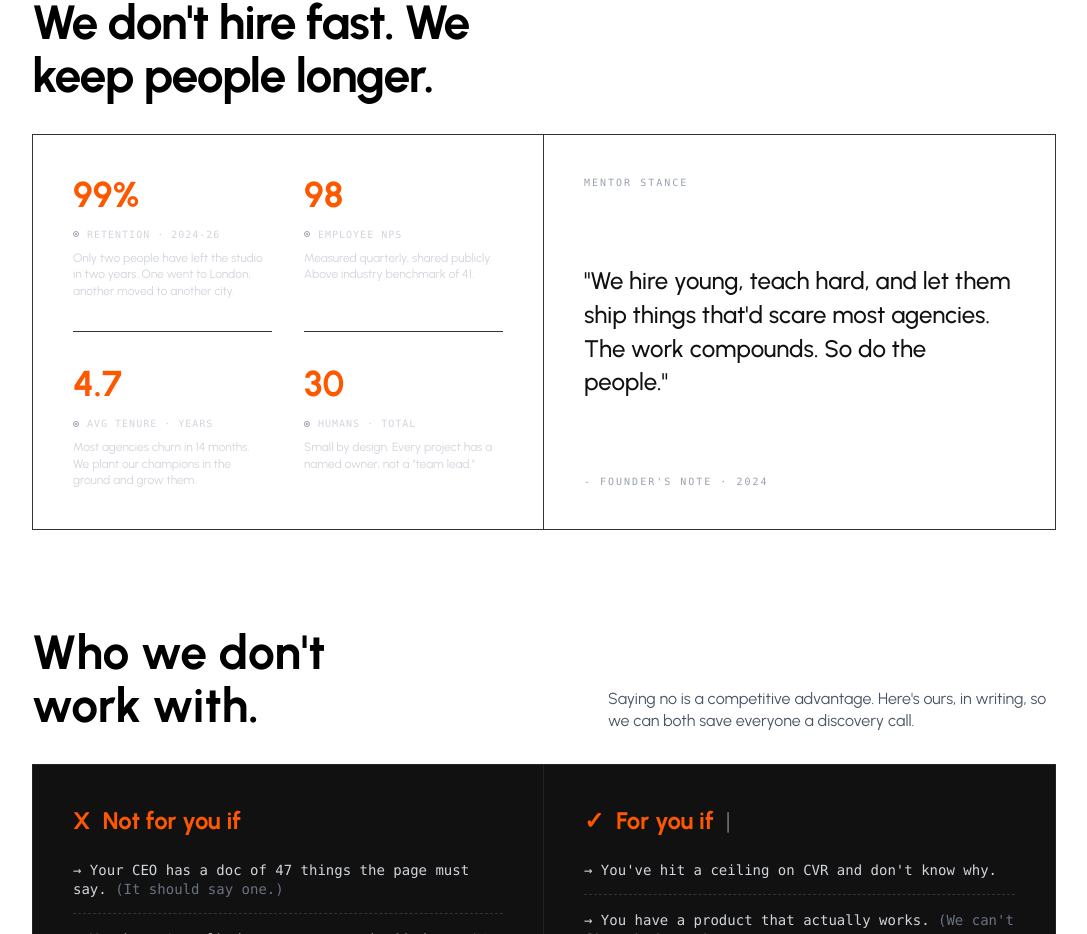
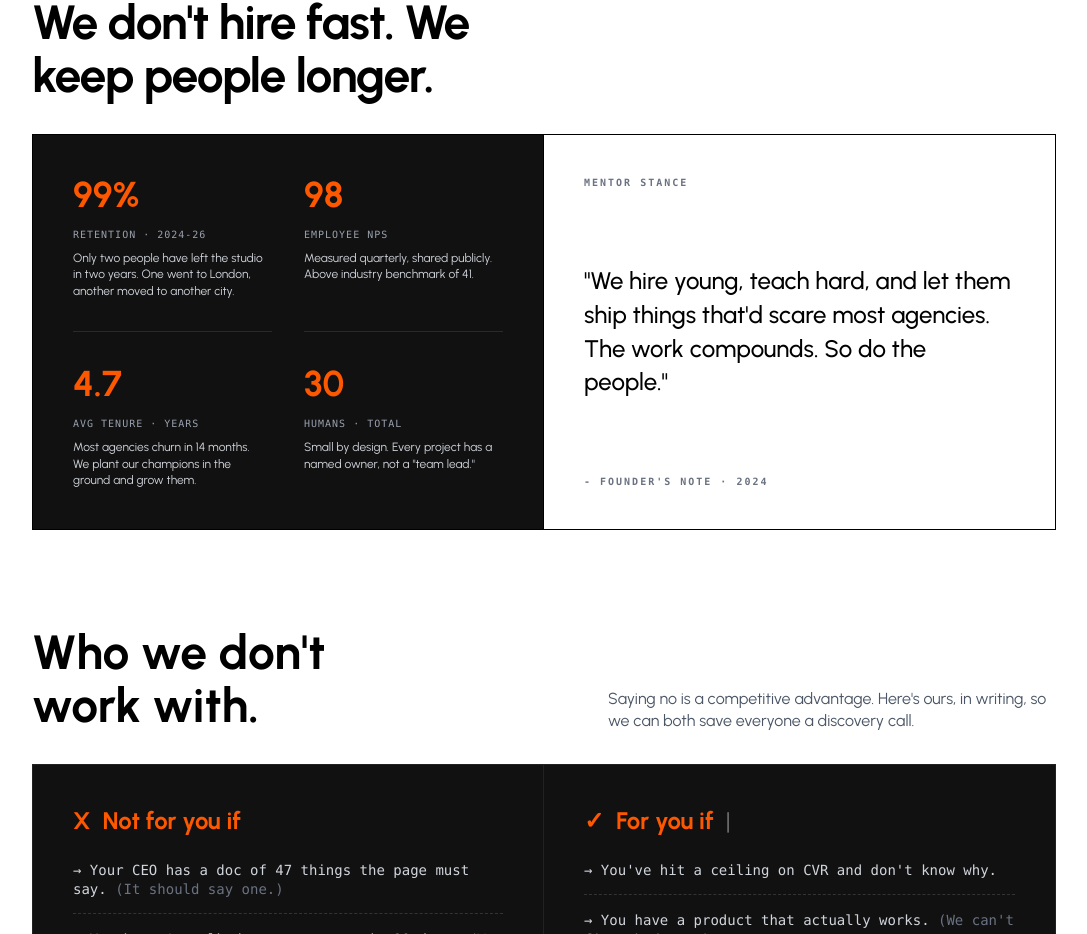
Before and after one commit to Vivekkrguptajio/scaloMatrix, a React (Vite) app in the folder commerce/: page / in a window 1280 px wide. Shown: the part 10126-11060 px from the top of the page, without its empty margins (96-1183 px from the left). Built offline with nearby package versions, Linux system fonts and the light colour scheme.

Commit message:
style: fix font contrast and colors in HiringPhilosophy stats section

```diff
--- a/commerce/src/components/HiringPhilosophy.jsx
+++ b/commerce/src/components/HiringPhilosophy.jsx
@@ -13,20 +13,17 @@ const HiringPhilosophy = () => {
         </div>
 
         {/* Main Card */}
-        <div className="flex flex-col lg:flex-row border border-[#333]">
+        <div className="flex flex-col lg:flex-row border border-black">
 
-          {/* Left Column (Stats) */}
-          <div className="w-full lg:w-1/2 p-6 md:p-8 lg:p-10 border-b lg:border-b-0 lg:border-r border-[#333]">
+          {/* Left Column (Stats) - Dark Background for High Contrast */}
+          <div className="w-full lg:w-1/2 p-6 md:p-8 lg:p-10 bg-[#111111] text-white border-b lg:border-b-0 lg:border-r border-black">
             <div className="grid grid-cols-1 md:grid-cols-2 gap-x-8">
 
               {/* Stat 1 */}
-              <div className="border-b border-[#333] pb-6 mb-6 md:mb-8 md:pb-8">
+              <div className="border-b border-[#2a2a2a] pb-6 mb-6 md:mb-8 md:pb-8">
                 <div className="text-3xl lg:text-4xl font-bold text-[#FD5800] mb-3">99%</div>
                 <div className="flex items-center gap-2 mb-2">
-                  <div className="w-1.5 h-1.5 rounded-full border border-gray-400 flex items-center justify-center p-[1px]">
-                    <div className="w-full h-full bg-gray-400 rounded-full"></div>
-                  </div>
-                  <span className="text-[10px] font-mono tracking-widest uppercase text-gray-300">RETENTION · 2024-26</span>
+                  <span className="text-[10px] font-mono tracking-widest uppercase text-gray-400">RETENTION · 2024-26</span>
                 </div>
                 <p className="text-xs text-gray-300 leading-snug pr-2">
                   Only two people have left the studio in two years. One went to London, another moved to another city.
@@ -34,13 +31,10 @@ const HiringPhilosophy = () => {
               </div>
 
               {/* Stat 2 */}
-              <div className="border-b border-[#333] pb-6 mb-6 md:mb-8 md:pb-8">
+              <div className="border-b border-[#2a2a2a] pb-6 mb-6 md:mb-8 md:pb-8">
                 <div className="text-3xl lg:text-4xl font-bold text-[#FD5800] mb-3">98</div>
                 <div className="flex items-center gap-2 mb-2">
-                  <div className="w-1.5 h-1.5 rounded-full border border-gray-400 flex items-center justify-center p-[1px]">
-                    <div className="w-full h-full bg-gray-400 rounded-full"></div>
-                  </div>
-                  <span className="text-[10px] font-mono tracking-widest uppercase text-gray-300">EMPLOYEE NPS</span>
+                  <span className="text-[10px] font-mono tracking-widest uppercase text-gray-400">EMPLOYEE NPS</span>
                 </div>
                 <p className="text-xs text-gray-300 leading-snug pr-2">
                   Measured quarterly, shared publicly. Above industry benchmark of 41.
@@ -48,13 +42,10 @@ const HiringPhilosophy = () => {
               </div>
 
               {/* Stat 3 */}
-              <div className="pb-6 md:pb-0 mb-6 md:mb-0 border-b border-[#333] md:border-b-0">
+              <div className="pb-6 md:pb-0 mb-6 md:mb-0 border-b border-[#2a2a2a] md:border-b-0">
                 <div className="text-3xl lg:text-4xl font-bold text-[#FD5800] mb-3">4.7</div>
                 <div className="flex items-center gap-2 mb-2">
-                  <div className="w-1.5 h-1.5 rounded-full border border-gray-400 flex items-center justify-center p-[1px]">
-                    <div className="w-full h-full bg-gray-400 rounded-full"></div>
-                  </div>
-                  <span className="text-[10px] font-mono tracking-widest uppercase text-gray-300">AVG TENURE · YEARS</span>
+                  <span className="text-[10px] font-mono tracking-widest uppercase text-gray-400">AVG TENURE · YEARS</span>
                 </div>
                 <p className="text-xs text-gray-300 leading-snug pr-2">
                   Most agencies churn in 14 months. We plant our champions in the ground and grow them.
@@ -65,10 +56,7 @@ const HiringPhilosophy = () => {
               <div>
                 <div className="text-3xl lg:text-4xl font-bold text-[#FD5800] mb-3">30</div>
                 <div className="flex items-center gap-2 mb-2">
-                  <div className="w-1.5 h-1.5 rounded-full border border-gray-400 flex items-center justify-center p-[1px]">
-                    <div className="w-full h-full bg-gray-400 rounded-full"></div>
-                  </div>
-                  <span className="text-[10px] font-mono tracking-widest uppercase text-gray-300">HUMANS · TOTAL</span>
+                  <span className="text-[10px] font-mono tracking-widest uppercase text-gray-400">HUMANS · TOTAL</span>
                 </div>
                 <p className="text-xs text-gray-300 leading-snug pr-2">
                   Small by design. Every project has a named owner, not a "team lead."
@@ -80,15 +68,15 @@ const HiringPhilosophy = () => {
 
           {/* Right Column (Quote) */}
           <div className="w-full lg:w-1/2 p-6 md:p-8 lg:p-10 bg-white text-black flex flex-col justify-between">
-            <div className="text-[10px] font-mono tracking-[0.2em] text-gray-400 uppercase mb-6">
+            <div className="text-[10px] font-mono tracking-[0.2em] text-gray-500 uppercase mb-6 font-bold">
               MENTOR STANCE
             </div>
 
-            <h3 className="text-lg md:text-xl lg:text-2xl font-medium leading-[1.4] mb-6 text-[#111]">
+            <h3 className="text-lg md:text-xl lg:text-2xl font-medium leading-[1.4] mb-6 text-black">
               "We hire young, teach hard, and let them ship things that'd scare most agencies. The work compounds. So do the people."
             </h3>
 
-            <div className="text-[10px] font-mono tracking-[0.2em] text-gray-400 uppercase">
+            <div className="text-[10px] font-mono tracking-[0.2em] text-gray-500 uppercase font-bold">
               - FOUNDER'S NOTE · 2024
             </div>
           </div>
```
